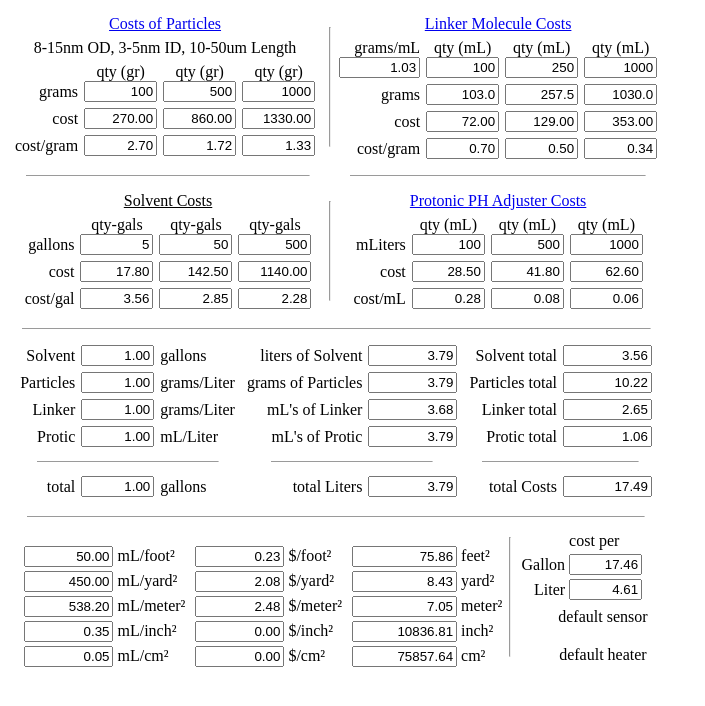
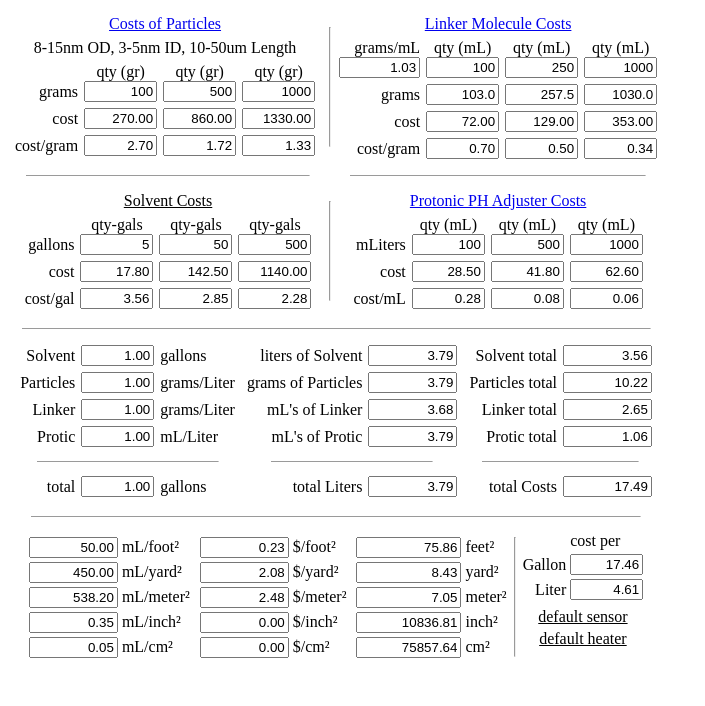
Before and after one commit to Knappen/Knappen.github.io, a plain HTML site: page dispersioncostV1.html in a window 1280 px wide. Shown: the whole page, without its empty margins (0-705 px from the left). Drawn offline with Linux system fonts and the light colour scheme.

Commit message:
Update dispersioncostV1.html

```diff
--- a/dispersioncostV1.html
+++ b/dispersioncostV1.html
@@ -760,13 +760,14 @@
 												<td align="left"><input type="text" style="direction: rtl;" name="per_liter" size="6" maxlength="10" readonly="readonly"></td>
 											</tr>
 											<tr>
-												<td colspan="2" align="center"></td>
+												<td></td>
+												<td></td>
 											</tr>
 											<tr>
-												<td colspan="2" align="center"><p onclick="default_sensor_values();"><ul>default sensor</ul></p></td>
+												<td colspan="2" align="center"><p onclick="default_sensor_values();"><u>default sensor</u></p></td>
 											</tr>
 											<tr>
-												<td colspan="2" align="center"><p onclick="default_heater_values();"><ul>default heater</ul</p></td>
+												<td colspan="2" align="center"><p onclick="default_heater_values();"><u>default heater</u></p></td>
 											</tr>
 										</table>
 									</td>
```
